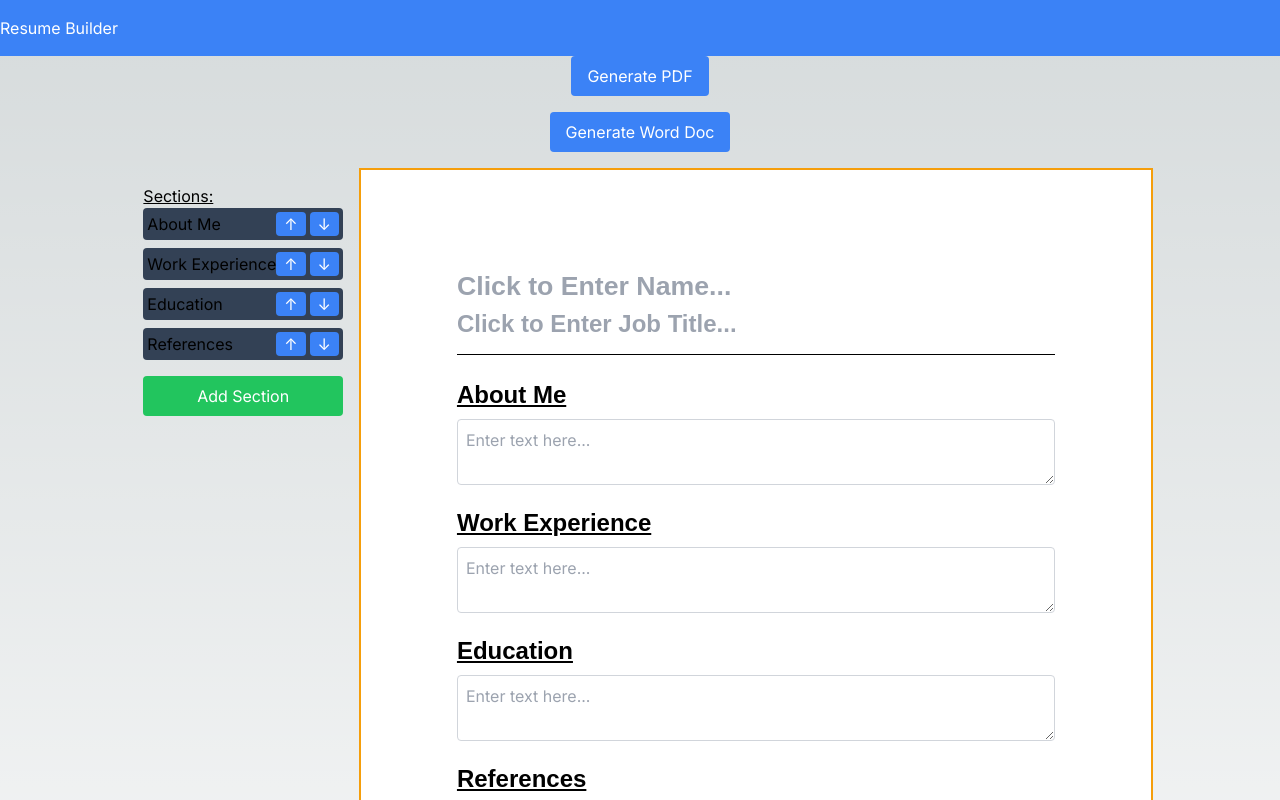
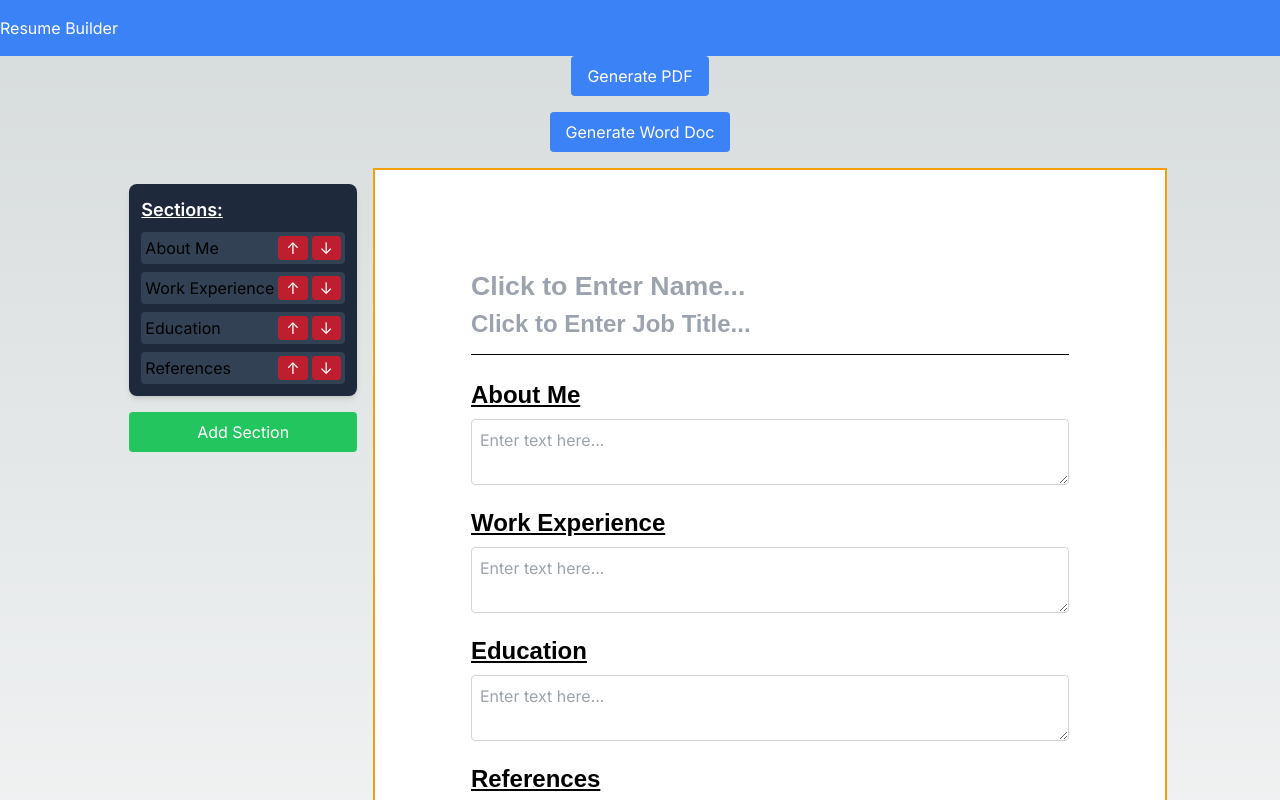
Before and after one commit to JackBadawy/resume_builder, a Next.js app: page / in a window 1280 px wide. Shown: the top 800 px of the page. Built offline with nearby package versions, Linux system fonts and the light colour scheme.

Commit message:
superior util styling

```diff
--- a/src/app/Components/UtilitiesPanel.tsx
+++ b/src/app/Components/UtilitiesPanel.tsx
@@ -21,25 +21,27 @@ const UtilityPanel: React.FC = () => {
 
   return (
     <div className="utilContainer h-a4 p-4 flex flex-col gap-4">
-      <div>
-        <h2 className="underline">Sections:</h2>
-        <ul className="flex flex-col gap-2">
+      <div className="bg-slate-800 p-3 rounded-lg shadow-md">
+        <h2 className="underline text-white text-lg font-semibold">
+          Sections:
+        </h2>
+        <ul className="flex flex-col gap-2 mt-2">
           {sections.map((section, index) => (
             <li
               key={index}
               className="bg-slate-700 rounded p-1 flex justify-between items-center"
             >
-              <span>{section.heading}</span>
+              <span className="mr-1">{section.heading}</span>
               <div className="flex gap-1">
                 <button
                   onClick={() => moveSectionUp(index)}
-                  className="bg-blue-500 text-white px-2 rounded"
+                  className="bg-bws text-white px-2 rounded"
                 >
                   ↑
                 </button>
                 <button
                   onClick={() => moveSectionDown(index)}
-                  className="bg-blue-500 text-white px-2 rounded"
+                  className="bg-bws text-white px-2 rounded"
                 >
                   ↓
                 </button>
```
